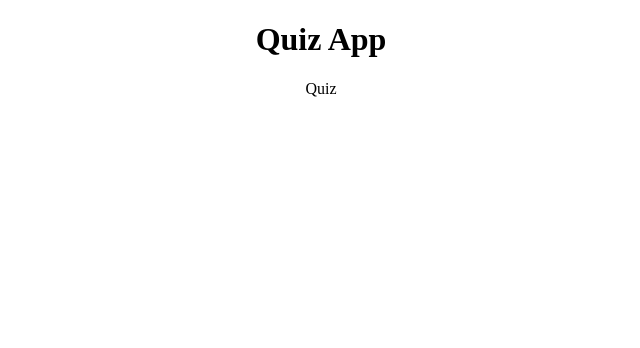
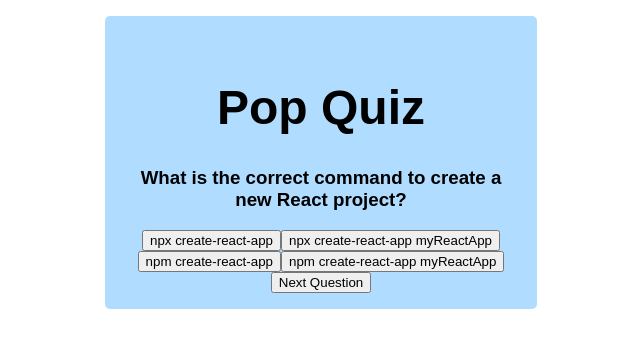
Before and after one commit to riley-brandt/reactjs-trivia-app, a React (Create React App) app: page / in a window 1280 px wide. Both pictures are taken after a click on the button "Start Quiz". Shown: the top 348 px of the page, without its empty margins (319-959 px from the left). Built offline with nearby package versions, Linux system fonts and the light colour scheme.

Commit message:
Coded Questions.js, Quiz.js, CSS styles and more.

```diff
--- a/src/App.css
+++ b/src/App.css
@@ -1,38 +1,28 @@
 .App {
-  text-align: center;
+  font-family: Arial, Helvetica, sans-serif;
+  display: flex;
+  justify-content: center;
+  align-content: center;
+  margin-top: 1rem;
 }
 
-.App-logo {
-  height: 40vmin;
-  pointer-events: none;
+.app-bg {
+  font-family: Arial, Helvetica, sans-serif;
+  display: flex;
+  justify-content: center;
+  align-content: center;
+  text-align: center;
+  width: 400px;
+  height: auto;
+  background-color: #b0dcff;
+  border-radius: 5px;
+  padding: 1rem;
+  /* flex-direction: column; */
+}
+.app-container {
+  margin-top: 1rem;
 }
 
-@media (prefers-reduced-motion: no-preference) {
-  .App-logo {
-    animation: App-logo-spin infinite 20s linear;
-  }
+h1 {
+  font-size: 3rem;
 }
-
-.App-header {
-  background-color: #282c34;
-  min-height: 100vh;
-  display: flex;
-  flex-direction: column;
-  align-items: center;
-  justify-content: center;
-  font-size: calc(10px + 2vmin);
-  color: white;
-}
-
-.App-link {
-  color: #61dafb;
-}
-
-@keyframes App-logo-spin {
-  from {
-    transform: rotate(0deg);
-  }
-  to {
-    transform: rotate(360deg);
-  }
-}
--- a/src/App.js
+++ b/src/App.js
@@ -1,22 +1,31 @@
 import "./App.css";
-import React, { useState } from "react";
+
 import MainMenu from "./components/MainMenu";
 import Quiz from "./components/Quiz";
-import EndScreen from "./components/EndScreen";
+import Score from "./components/Score";
+
+import React, { useState } from "react";
+
 import { QuizContext } from "./helpers/Contexts";
-
 function App() {
   const [gameState, setGameState] = useState("menu");
+  const [score, setScore] = useState(0);
 
   return (
     <div className="App">
-      <h1>Quiz App</h1>
-
-      <QuizContext.Provider value={{ gameState, setGameState }}>
-        {gameState === "menu" && <MainMenu />}
-        {gameState === "quiz" && <Quiz />}
-        {gameState === "endScreen" && <EndScreen />}
-      </QuizContext.Provider>
+      <div className="app-bg">
+        <div className="app-container">
+          <h1>Pop Quiz</h1>
+          <QuizContext.Provider
+            value={{ gameState, setGameState, score, setScore }}
+          >
+            {gameState === "menu" && <MainMenu />}
+            {gameState === "quiz" && <Quiz />}
+            {gameState === "score" && <Score />}
+          </QuizContext.Provider>
+          {/* <p>A React JS app by Riley Brandt</p> */}
+        </div>
+      </div>
     </div>
   );
 }
--- /dev/null
+++ b/src/components/MainMenu.css
@@ -0,0 +1,20 @@
+.Menu {
+  width: 320px;
+  height: 380px;
+  border-radius: 10px;
+  display: flex;
+  justify-content: center;
+  align-items: center;
+  flex-direction: column;
+  background-color: #1490f5;
+}
+
+.Menu button {
+  padding: 1rem;
+  border: none;
+  border-radius: 5px;
+  font-size: 1.6rem;
+  cursor: pointer;
+  background-color: white;
+  /* margin-top: 4rem; */
+}
--- a/src/components/MainMenu.js
+++ b/src/components/MainMenu.js
@@ -1,5 +1,6 @@
 import React, { useContext } from "react";
 import { QuizContext } from "../helpers/Contexts";
+import "./MainMenu.css";
 
 function MainMenu() {
   const { gameState, setGameState } = useContext(QuizContext);
--- a/src/components/Quiz.js
+++ b/src/components/Quiz.js
@@ -1,7 +1,42 @@
-import React from "react";
+import React, { useState, useContext } from "react";
+import { Questions } from "../helpers/Questions";
+import { QuizContext } from "../helpers/Contexts";
 
 function Quiz() {
-  return <div>Quiz</div>;
+  const { score, setScore } = useContext(QuizContext);
+  const [currentQ, setCurrentQ] = useState(0);
+  const [answerSelected, setAnswerSelected] = useState("");
+  // const { gameState, setGameState } = useContext(QuizContext);
+
+  const nextQuestion = () => {
+    if (Questions[currentQ].answer == answerSelected) {
+      setScore(score + 1);
+    }
+    setCurrentQ(currentQ + 1);
+  };
+
+  return (
+    <div className="Quiz">
+      <h3>{Questions[currentQ].question}</h3>
+      <div className="options">
+        <button onClick={() => setAnswerSelected("option1")}>
+          {Questions[currentQ].option1}
+        </button>
+        <button onClick={() => setAnswerSelected("option2")}>
+          {Questions[currentQ].option2}
+        </button>
+        <button onClick={() => setAnswerSelected("option3")}>
+          {Questions[currentQ].option3}
+        </button>
+        <button onClick={() => setAnswerSelected("option4")}>
+          {Questions[currentQ].option4}
+        </button>
+      </div>
+      <button onClick={nextQuestion}>Next Question</button>
+      {/* onClick={() => console.log(answerSelected)} */}
+      {/* if answerSelected === Questions.answer : score +1 */}
+    </div>
+  );
 }
 
 export default Quiz;
--- a/src/components/EndScreen.js
+++ b/src/components/Score.js
@@ -1,7 +1,7 @@
 import React from "react";
 
-function EndScreen() {
+function Score() {
   return <div>EndScreen</div>;
 }
 
-export default EndScreen;
+export default Score;
--- /dev/null
+++ b/src/helpers/Questions.js
@@ -0,0 +1,36 @@
+export const Questions = [
+  {
+    question: "What is the correct command to create a new React project?",
+    option1: "npx create-react-app",
+    option2: "npx create-react-app myReactApp",
+    option3: "npm create-react-app",
+    option4: "npm create-react-app myReactApp",
+    answer: "option2",
+  },
+  {
+    question:
+      "What command is used to start the React local development server?",
+    option1: "npm serve",
+    option2: "npm build",
+    option3: "npm start",
+    option4: "npm run dev",
+    answer: "option3",
+  },
+  {
+    question:
+      "What is the default local host port that a React development server uses?",
+    option1: "5000",
+    option2: "3500",
+    option3: "8080",
+    option4: "3000",
+    answer: "option4",
+  },
+  {
+    question: "A copy of the 'real' DOM that is kept in memory is called what?",
+    option1: "React DOM",
+    option2: "Virtual DOM",
+    option3: "Shadow DOM",
+    option4: "DOM",
+    answer: "option2",
+  },
+];
```
